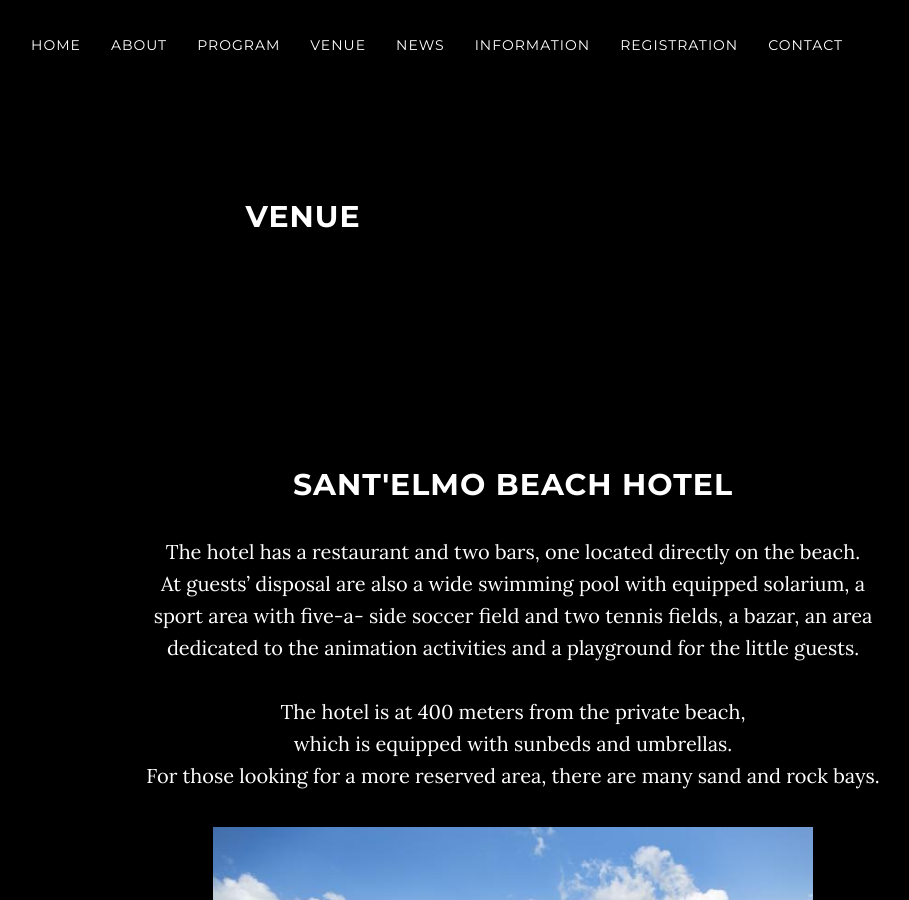
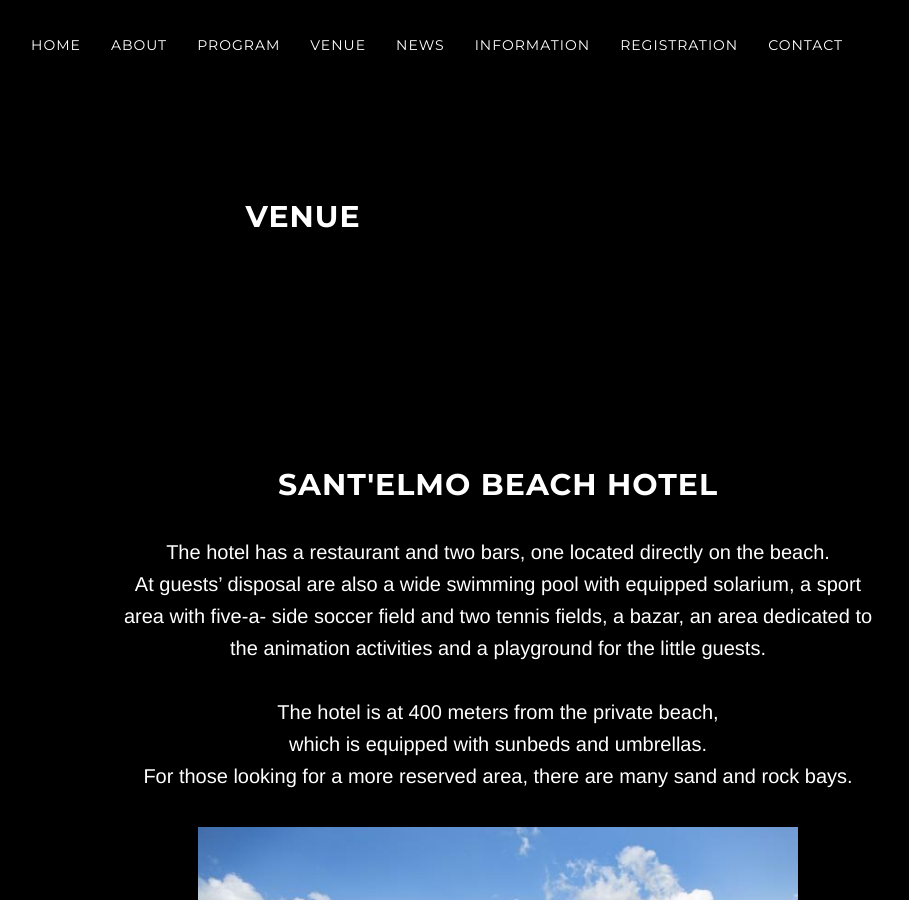
Before and after one commit to breakingthelimits/supereddington2018, a Jekyll site: the page built from venue/index.html, in a window 1280 px wide and 900 px high. Shown: the whole window, without its empty margins (352-1261 px from the left). Built offline with Jekyll 4.4.1, drawn with Linux system fonts in a browser that asks for light colours.

Commit message:
Update index.html

```diff
--- a/venue/index.html
+++ b/venue/index.html
@@ -2,6 +2,9 @@
 layout: default
 title: Venue
 ---
+
+<div class="row" style="font-family: Helvetica;">
+
 <!-- Venue Section -->
     <section id="about" class="container content-section text-center">
         <div class="row">
@@ -197,3 +200,4 @@
 
 
       </div>
+ </div>
```
